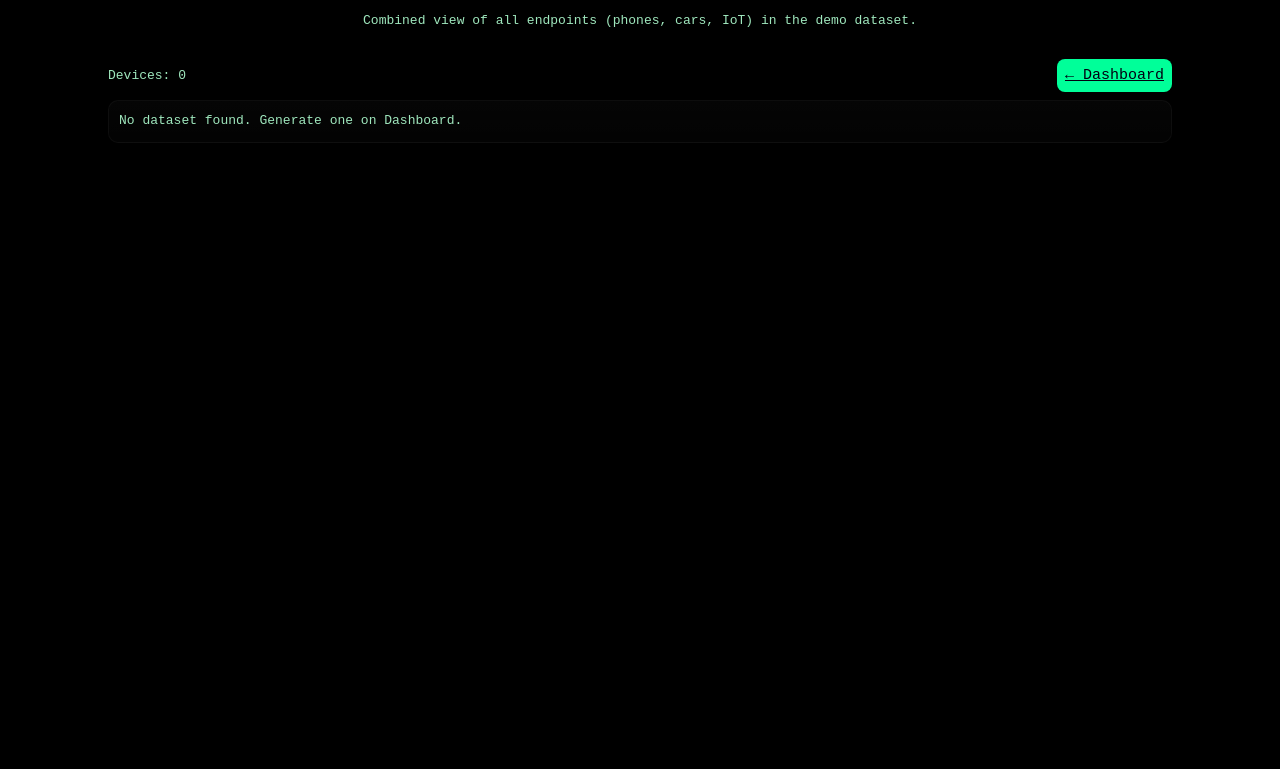
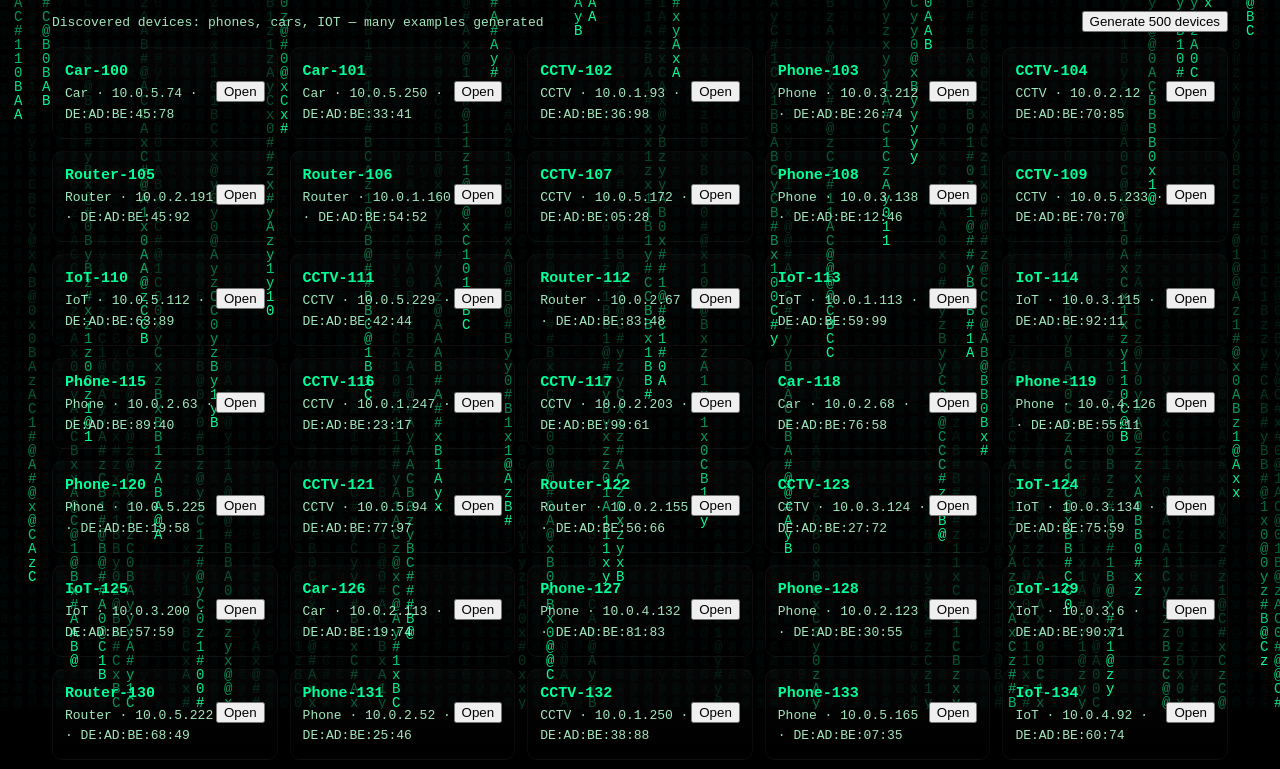
Before and after one commit to zone05management-del/hackbest, a plain HTML site: page devices.html in a window 1280 px wide. Shown: the part 91-860 px from the top of the page. Before the commit the page ends 800 px from the top, so only its background shows below. Drawn offline with Linux system fonts and the light colour scheme.

Commit message:
Revamp devices demo page with new features
Enhanced the device demo page with additional features and improved layout.

```diff
--- a/devices.html
+++ b/devices.html
@@ -1,44 +1,83 @@
 <!doctype html>
 <html lang="en">
 <head>
-<meta charset="utf-8"><meta name="viewport" content="width=device-width,initial-scale=1">
-<title>Online Devices — Demo</title>
+<meta charset="utf-8" /><meta name="viewport" content="width=device-width,initial-scale=1" />
+<title>Devices — Enhanced Demo</title>
 <style>
 :root{--bg:#000;--neon:#00ff99;--muted:#9fe7bd}
 *{box-sizing:border-box}
 html,body{height:100%;margin:0;background:var(--bg);color:var(--neon);font:15px/1.6 ui-monospace,monospace}
-header{padding:14px;text-align:center}
-.wrap{padding:18px;max-width:1100px;margin:0 auto}
-.grid{display:grid;grid-template-columns:repeat(auto-fit,minmax(220px,1fr));gap:10px}
-.card{padding:10px;border-radius:10px;background:linear-gradient(180deg,rgba(255,255,255,.02),rgba(255,255,255,.01));border:1px solid rgba(255,255,255,.04);cursor:pointer}
+#matrix{position:fixed;inset:0;z-index:0}
+header{position:sticky;top:0;background:rgba(0,0,0,.5);padding:12px;z-index:2}
+.wrap{position:relative;z-index:1;max-width:1200px;margin:18px auto;padding:12px}
+.grid{display:grid;grid-template-columns:repeat(auto-fit,minmax(220px,1fr));gap:12px}
+.card{padding:12px;border-radius:10px;background:linear-gradient(180deg,rgba(255,255,255,.02),transparent);border:1px solid rgba(255,255,255,.04)}
 .small{font-size:13px;color:var(--muted)}
-.btn{background:var(--neon);color:#001;padding:8px;border-radius:8px;border:none;cursor:pointer}
+.modal{position:fixed;inset:0;display:none;align-items:center;justify-content:center;background:rgba(0,0,0,.78);z-index:60;padding:12px}
+.modal.show{display:flex}
+.sheet{width:94vw;max-width:1000px;background:linear-gradient(180deg,rgba(255,255,255,.02),transparent);padding:12px;border-radius:12px;border:1px solid rgba(255,255,255,.04)}
+.map{height:320px;border-radius:8px;background:#04120b;border:1px dashed rgba(255,255,255,.04)}
 </style>
 </head>
 <body>
-<header><h1>Online Devices — Demo</h1><div class="small">Combined view of all endpoints (phones, cars, IoT) in the demo dataset.</div></header>
+<canvas id="matrix" aria-hidden="true"></canvas>
+<header><h1 style="margin:0">DEVICES — DEMO</h1></header>
 <div class="wrap">
   <div style="display:flex;justify-content:space-between;align-items:center">
-    <div class="small" id="counts">Devices: 0</div>
-    <div><a class="btn" href="dashboard.html">← Dashboard</a></div>
+    <div class="small">Discovered devices: phones, cars, IOT — many examples generated</div>
+    <div><button id="gen" class="btn">Generate 500 devices</button></div>
   </div>
-
-  <div id="grid" class="grid" style="margin-top:12px"></div>
+  <div class="grid" id="grid" style="margin-top:12px"></div>
 </div>
+<div id="modal" class="modal" aria-hidden="true"></div>
 
 <script>
-function loadDataset(){ try{ return JSON.parse(localStorage.getItem('demoDataset')||'null'); }catch(e){ return null; } }
-const DATA = loadDataset();
-const grid = document.getElementById('grid');
-if(!DATA){ grid.innerHTML = '<div class="card small">No dataset found. Generate one on Dashboard.</div>'; document.getElementById('counts').textContent='Devices: 0'; }
-else{
-  const items = [];
-  (DATA.phones||[]).slice(0,400).forEach(p=> items.push({type:'Phone',id:p.id,name:p.name,summary:p.model + ' · ' + p.os,refId:p.id}));
-  (DATA.cars||[]).slice(0,400).forEach(c=> items.push({type:'Car',id:c.id,name:c.name,summary:c.model + ' · ' + c.plate,refId:c.id}));
-  items.push({type:'CCTV',id:'cam-1',name:'CCTV-Front',summary:'RTSP',refId:null});
-  document.getElementById('counts').textContent = 'Devices: ' + items.length;
-  items.forEach(it=>{ const el=document.createElement('article'); el.className='card'; el.innerHTML = `<div style="display:flex;justify-content:space-between;align-items:center"><div><strong>${it.name}</strong><div class="small">${it.type} · ${it.summary}</div></div><div><button class="btn" data-id="${it.refId}" data-type="${it.type}">Open</button></div></div>`; grid.appendChild(el); });
-  grid.querySelectorAll('.btn').forEach(b=>b.addEventListener('click', e=>{ const type = b.dataset.type, id = b.dataset.id; if(type === 'Phone'){ sessionStorage.setItem('demo_focus', id); location.href='phones.html'; } else if(type === 'Car'){ sessionStorage.setItem('demo_focus', id); location.href='cars.html'; } else alert('Opening ' + type + ' (simulated)'); }));
+// matrix
+const matrix=document.getElementById('matrix'), ctx=matrix.getContext('2d'); let W,H,cols,drops; function rs(){W=matrix.width=innerWidth;H=matrix.height=innerHeight;cols=Math.ceil(W/14);drops=Array(cols).fill(0);} addEventListener('resize',rs); rs();
+const glyphs='01ABCxyz@#';
+(function m(){ ctx.fillStyle='rgba(0,0,0,0.08)'; ctx.fillRect(0,0,W,H); ctx.fillStyle='#00ff99'; ctx.font='14px monospace'; for(let i=0;i<cols;i++){ const ch=glyphs[Math.floor(Math.random()*glyphs.length)]; ctx.fillText(ch,i*14,drops[i]*14); if(drops[i]*14>H && Math.random()>0.975) drops[i]=0; drops[i]++; } requestAnimationFrame(m); })();
+
+// generate devices
+function uid(p='id'){return p+'-'+Math.random().toString(36).slice(2,9);}
+function rand(a,b){return Math.floor(Math.random()*(b-a+1))+a;}
+function pick(a){return a[Math.floor(Math.random()*a.length)];}
+const types=['Phone','Car','IoT','CCTV','Router'];
+let devices = JSON.parse(localStorage.getItem('demo_devices')||'null');
+if(!devices){ devices = []; for(let i=0;i<300;i++){ const t=pick(types); devices.push({id:uid('dev'), name: t+'-'+(100+i), type:t, ip:`10.0.${rand(1,5)}.${rand(2,254)}`, mac:`DE:AD:BE:${('0'+rand(0,99)).slice(-2)}:${('0'+rand(0,99)).slice(-2)}`}); } localStorage.setItem('demo_devices', JSON.stringify(devices)); }
+
+const grid=document.getElementById('grid');
+function render(){
+  grid.innerHTML=''; devices.slice(0,800).forEach(d=>{ const el=document.createElement('div'); el.className='card'; el.innerHTML=`<div style="display:flex;justify-content:space-between;align-items:center"><div><div style="font-weight:800">${d.name}</div><div class="small">${d.type} · ${d.ip} · ${d.mac}</div></div><div><button class="btn open" data-id="${d.id}">Open</button></div></div>`; grid.appendChild(el); });
+}
+render();
+
+document.getElementById('gen').addEventListener('click', ()=>{ for(let i=0;i<500;i++){ const t=pick(types); devices.push({id:uid('dev'), name:t+'-'+(1000+i), type:t, ip:`10.1.${rand(1,255)}.${rand(2,254)}`, mac:`BA:AD:F0:${('0'+rand(0,99)).slice(-2)}:${('0'+rand(0,99)).slice(-2)}`}); } localStorage.setItem('demo_devices', JSON.stringify(devices)); render(); alert('Generated 500 devices (demo).'); });
+
+document.addEventListener('click', e=>{ if(e.target.matches('.open')) openDevice(e.target.dataset.id); });
+
+function openDevice(id){
+  const d = devices.find(x=>x.id===id); if(!d) return;
+  const modal = document.getElementById('modal'); modal.innerHTML='';
+  const sh=document.createElement('div'); sh.className='sheet';
+  sh.innerHTML = `<header style="display:flex;justify-content:space-between;align-items:center"><div><strong>${d.name}</strong><div class="small">${d.type} · ${d.ip}</div></div><div><button id="close" class="ghost">Close</button></div></header>
+    <div style="margin-top:10px;display:flex;gap:12px;flex-wrap:wrap">
+      <div style="flex:1">
+        <div style="font-weight:800">Details</div>
+        <div class="small" style="margin-top:8px">MAC: ${d.mac}</div>
+        <div style="margin-top:8px" class="small">Simulated actions: view logs, connect (UI-only)</div>
+        <div style="margin-top:10px"><button id="logs" class="btn">Show Logs</button> <button id="connect" class="ghost">Connect (sim)</button></div>
+      </div>
+      <div style="width:320px">
+        <div style="font-weight:800">Location (sim)</div>
+        <div class="map small" id="mapBox">Map preview (sim)</div>
+        <div style="margin-top:8px"><button id="trace" class="btn">Trace (sim)</button></div>
+      </div>
+    </div>`;
+  modal.appendChild(sh); modal.classList.add('show'); modal.setAttribute('aria-hidden','false');
+  sh.querySelector('#close').addEventListener('click', ()=>{ modal.classList.remove('show'); modal.setAttribute('aria-hidden','true'); setTimeout(()=>modal.innerHTML='',250); });
+  sh.querySelector('#logs').addEventListener('click', ()=>{ alert('Showing logs (simulated) for '+d.name); });
+  sh.querySelector('#connect').addEventListener('click', ()=>{ alert('Connect simulated — UI-only'); });
+  sh.querySelector('#trace').addEventListener('click', ()=>{ alert('Triangulation simulated for '+d.name); });
 }
 </script>
 </body>
```
